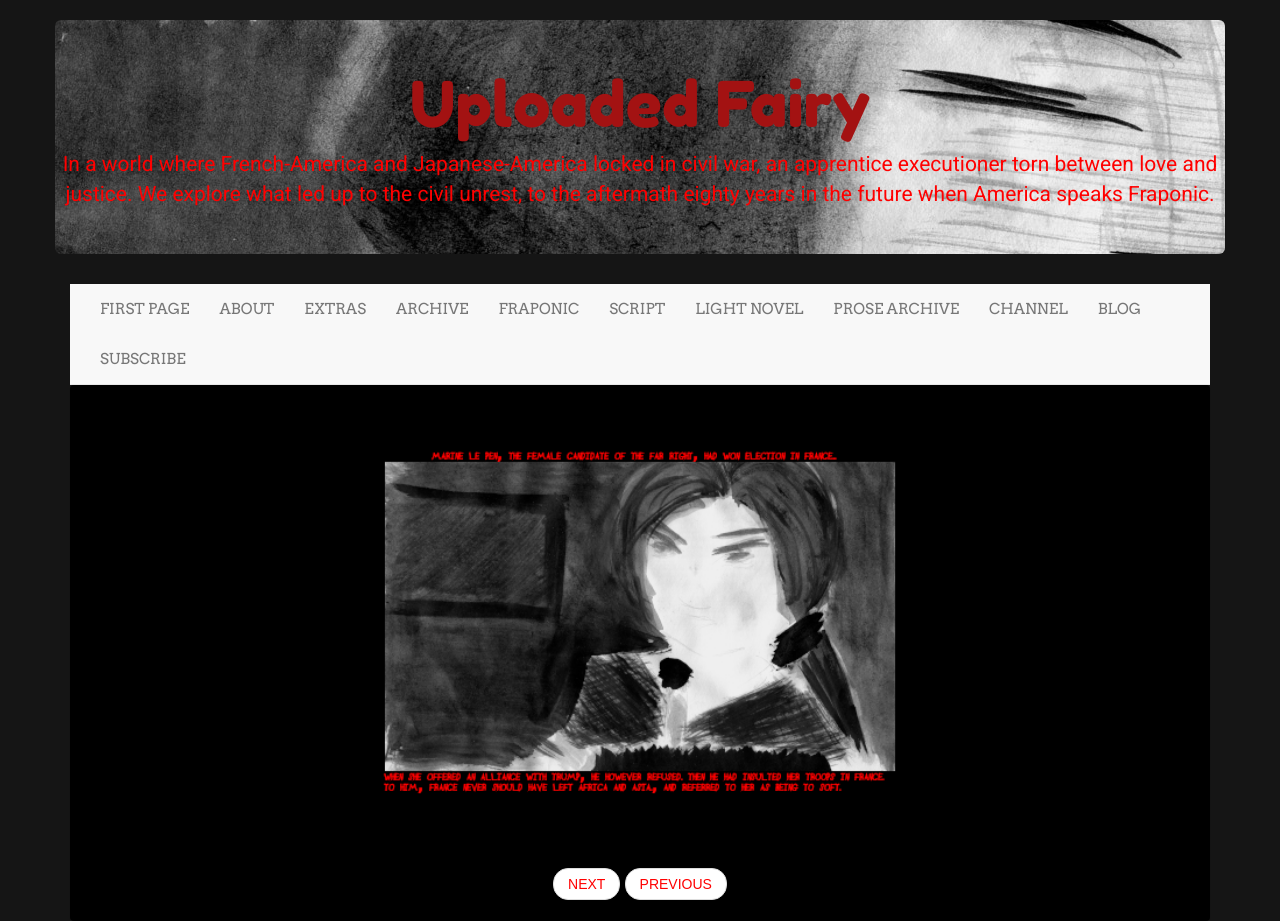
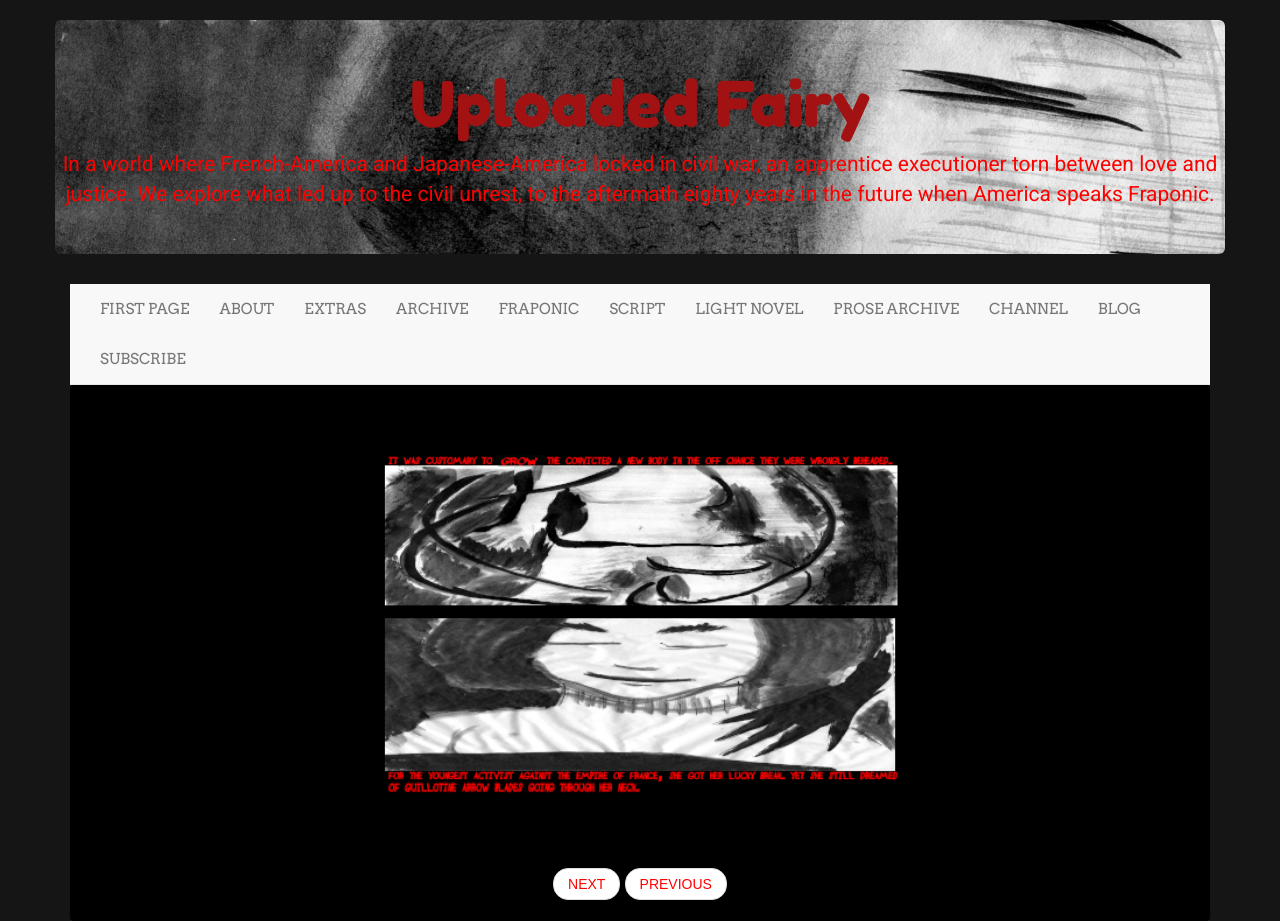
Before and after one commit to LWFlouisa/UploadedFairy, a Jekyll site: the page built from _posts/2021-08-09-page6.md, in a window 1280 px wide. Built offline with Jekyll 4.4.1, drawn with Linux system fonts in a browser that asks for light colours; nearby versions of some CDN libraries.

Commit message:
Update 2021-08-09-page6.md

```diff
--- a/_posts/2021-08-09-page6.md
+++ b/_posts/2021-08-09-page6.md
@@ -3,6 +3,6 @@ layout: comic
 date:   09 Sep 2021
 title: Dream Scanner
 categories: page
-permalink: /007
+permalink: /006
 ---
-![PAGE EIGHT]({{ site.url }}/pages/pagetest8.png)
+![PAGE SIX]({{ site.url }}/pages/pagetest6.png)
```
